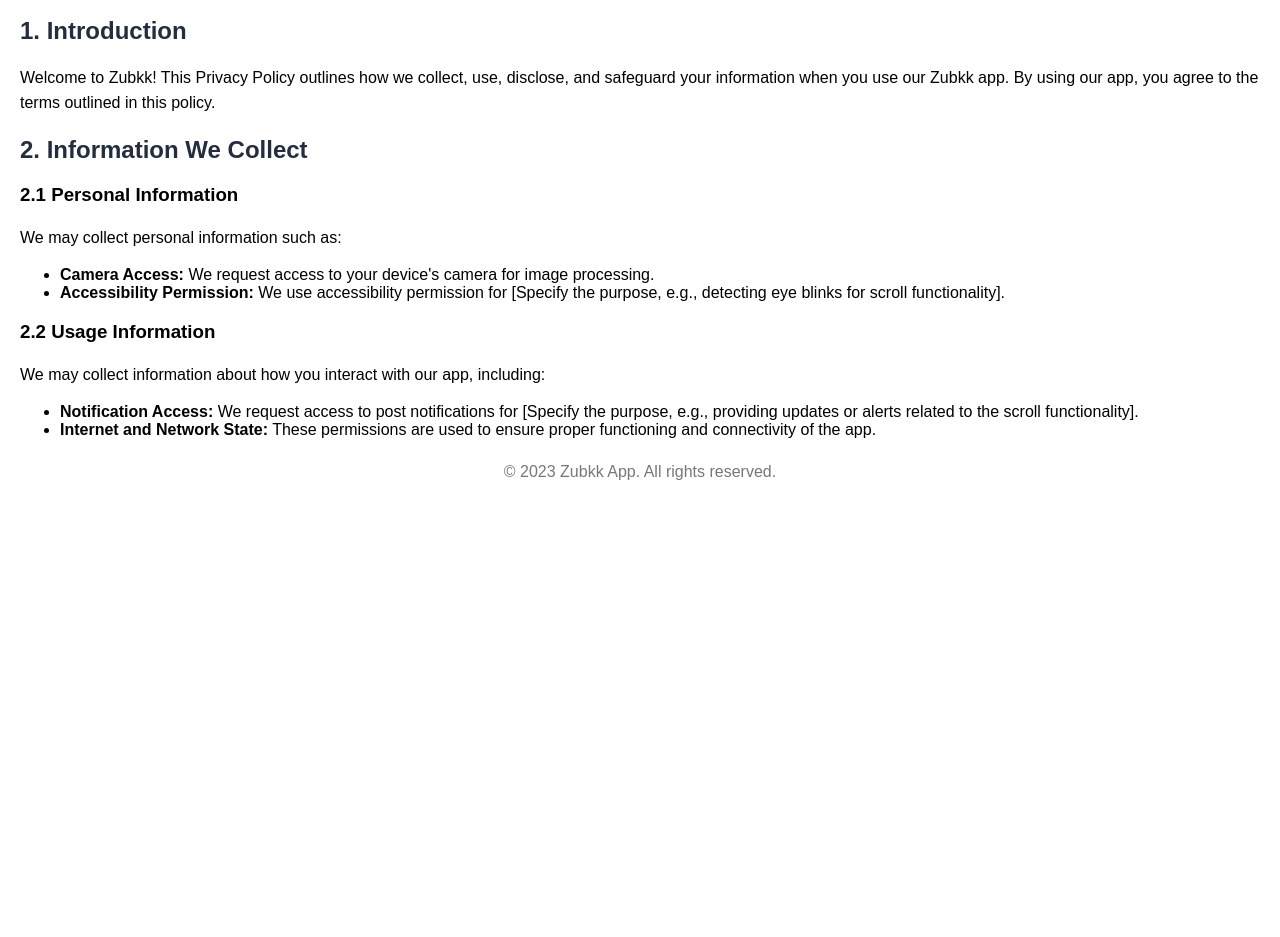
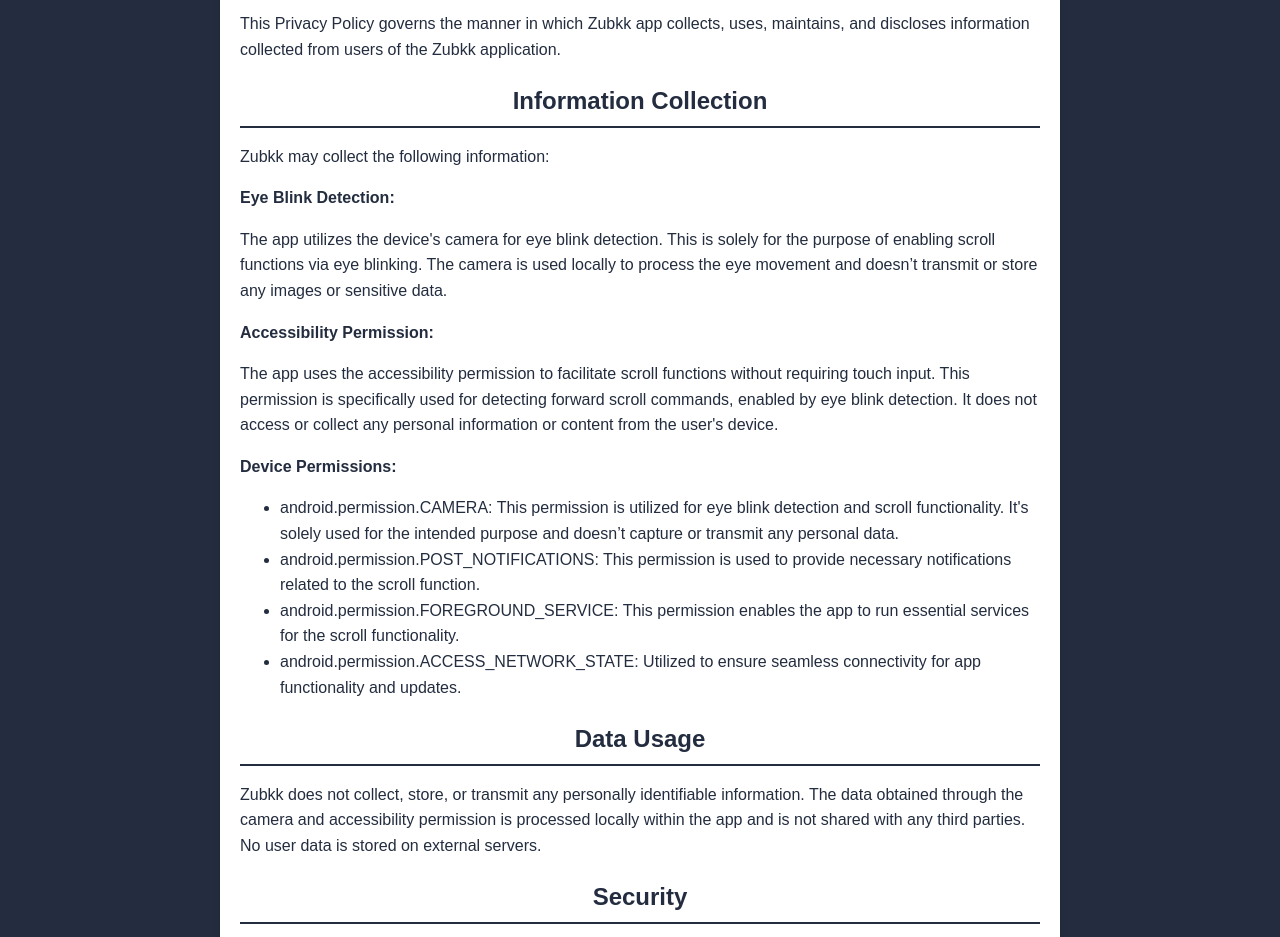
Before and after one commit to SahilPatel25/privacy_policy, a plain HTML site: page index.html in a window 1280 px wide. Shown: the part 123-1060 px from the top of the page. Before the commit the page ends 800 px from the top, so only its background shows below. Drawn offline with Linux system fonts and the light colour scheme.

Commit message:
Update UI index.html

```diff
--- a/index.html
+++ b/index.html
@@ -2,71 +2,110 @@
 <html lang="en">
 <head>
     <meta charset="UTF-8">
-    <meta name="viewport" content="width=device-width, initial-scale=1.0">
-    <title>Zubkk App Privacy Policy</title>
+    <title>Zubkk Privacy Policy</title>
     <style>
         body {
             font-family: Arial, sans-serif;
-            margin: 20px;
+            background-color: #232D3F;
+            color: #ffffff;
+            margin: 0;
+            padding: 0;
+            line-height: 1.6;
         }
 
-        header {
-            text-align: center;
-            padding: 10px;
-            background-color: #232D3F;
-            color: #fff;
+        .container {
+            width: 80%;
+            max-width: 800px;
+            margin: 20px auto;
+            padding: 20px;
+            background-color: #ffffff;
+            border-radius: 8px;
+            box-shadow: 0 0 10px rgba(0, 0, 0, 0.1);
+            color: #232D3F; /* Adjusted text color for the content */
         }
 
-        section {
-            margin-top: 20px;
+        h1, h2 {
+            color: #232D3F;
+            text-align: center;
         }
 
         h2 {
-            color: #232D3F;
+            border-bottom: 2px solid #232D3F;
+            padding-bottom: 5px;
+            margin-bottom: 15px;
         }
 
-        p {
-            line-height: 1.6;
+        p, ul {
+            color: #232D3F; /* Adjusted text color for the content */
+            margin-bottom: 15px;
         }
 
-        footer {
+        .important {
+            font-weight: bold;
+        }
+
+        .acceptance {
+            text-align: center;
+            font-style: italic;
             margin-top: 20px;
-            text-align: center;
-            color: #777;
         }
     </style>
 </head>
 <body>
-    <header>
-        <h1>Zubkk App Privacy Policy</h1>
-    </header>
+    <div class="container">
+        <h1>Privacy Policy for Zubkk App</h1>
 
-    <section>
-        <h2>1. Introduction</h2>
-        <p>Welcome to Zubkk! This Privacy Policy outlines how we collect, use, disclose, and safeguard your information when you use our Zubkk app. By using our app, you agree to the terms outlined in this policy.</p>
-    </section>
+        <p>This Privacy Policy governs the manner in which Zubkk app collects, uses, maintains, and discloses information collected from users of the Zubkk application.</p>
 
-    <section>
-        <h2>2. Information We Collect</h2>
-        <h3>2.1 Personal Information</h3>
-        <p>We may collect personal information such as:</p>
+        <h2>Information Collection</h2>
+
+        <p>Zubkk may collect the following information:</p>
+
+        <p class="important">
+            Eye Blink Detection:
+        </p>
+        <p>
+            The app utilizes the device's camera for eye blink detection. This is solely for the purpose of enabling scroll functions via eye blinking. The camera is used locally to process the eye movement and doesn’t transmit or store any images or sensitive data.
+        </p>
+
+        <p class="important">
+            Accessibility Permission:
+        </p>
+        <p>
+            The app uses the accessibility permission to facilitate scroll functions without requiring touch input. This permission is specifically used for detecting forward scroll commands, enabled by eye blink detection. It does not access or collect any personal information or content from the user's device.
+        </p>
+
+        <p class="important">
+            Device Permissions:
+        </p>
         <ul>
-            <li><strong>Camera Access:</strong> We request access to your device's camera for image processing.</li>
-            <li><strong>Accessibility Permission:</strong> We use accessibility permission for [Specify the purpose, e.g., detecting eye blinks for scroll functionality].</li>
+            <li>android.permission.CAMERA: This permission is utilized for eye blink detection and scroll functionality. It's solely used for the intended purpose and doesn’t capture or transmit any personal data.</li>
+            <li>android.permission.POST_NOTIFICATIONS: This permission is used to provide necessary notifications related to the scroll function.</li>
+            <li>android.permission.FOREGROUND_SERVICE: This permission enables the app to run essential services for the scroll functionality.</li>
+            <li>android.permission.ACCESS_NETWORK_STATE: Utilized to ensure seamless connectivity for app functionality and updates.</li>
         </ul>
 
-        <h3>2.2 Usage Information</h3>
-        <p>We may collect information about how you interact with our app, including:</p>
-        <ul>
-            <li><strong>Notification Access:</strong> We request access to post notifications for [Specify the purpose, e.g., providing updates or alerts related to the scroll functionality].</li>
-            <li><strong>Internet and Network State:</strong> These permissions are used to ensure proper functioning and connectivity of the app.</li>
-        </ul>
-    </section>
+        <h2>Data Usage</h2>
 
-    <!-- Continue with the other sections -->
+        <p>
+            Zubkk does not collect, store, or transmit any personally identifiable information. The data obtained through the camera and accessibility permission is processed locally within the app and is not shared with any third parties. No user data is stored on external servers.
+        </p>
 
-    <footer>
-        <p>&copy; 2023 Zubkk App. All rights reserved.</p>
-    </footer>
+        <h2>Security</h2>
+
+        <p>
+            The app takes reasonable precautions to protect against unauthorized access or alteration of the user’s personal information, camera data, or accessibility permissions.
+        </p>
+
+        <h2>Changes to this Privacy Policy</h2>
+
+        <p>
+            Zubkk may update this privacy policy at any time. Users will be notified of any changes.
+        </p>
+
+        <p class="acceptance">
+            By using Zubkk, users signify their acceptance of this policy. If you do not agree to this policy, please do not use Zubkk.
+        </p>
+    </div>
 </body>
 </html>
```
